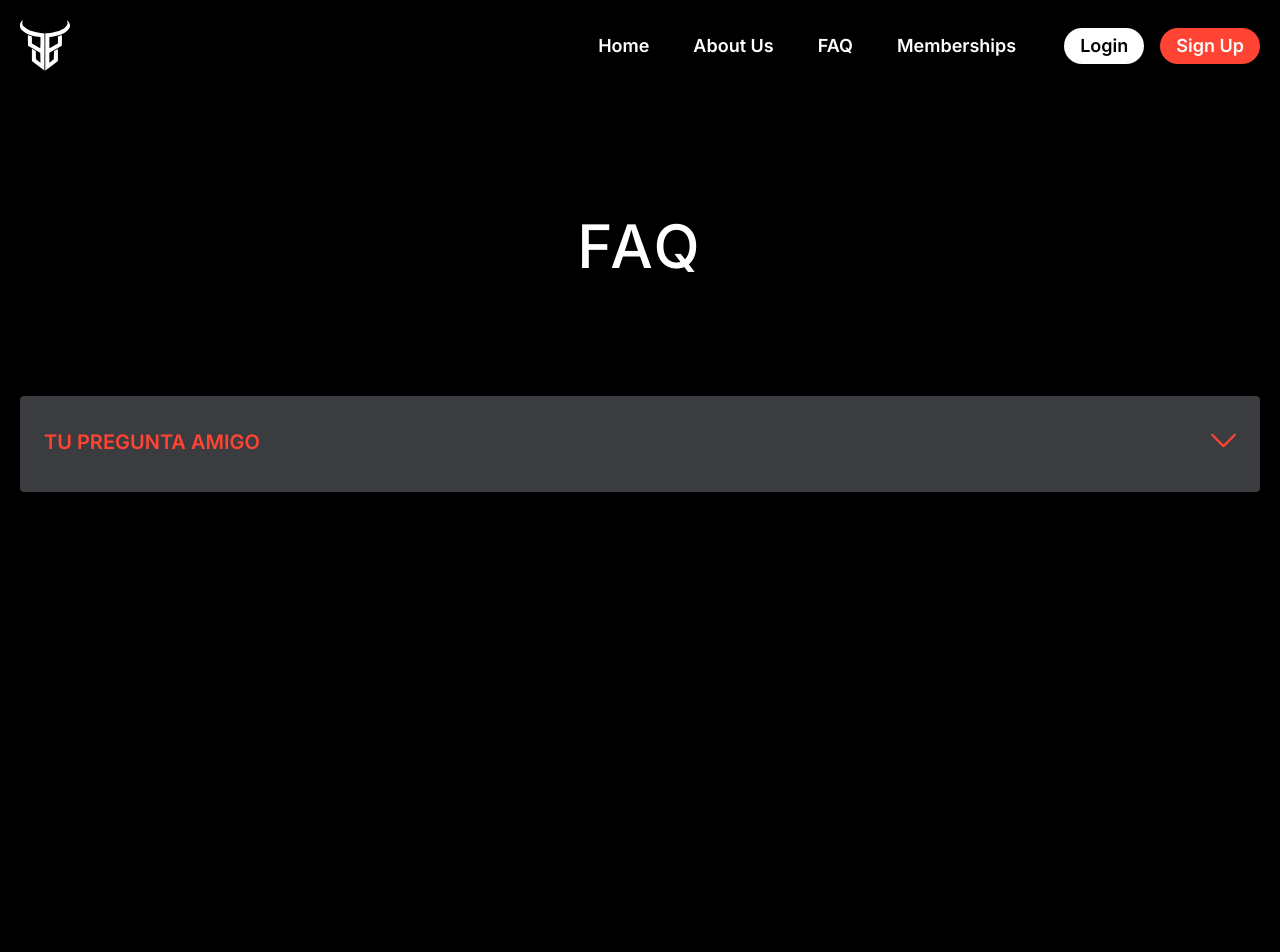
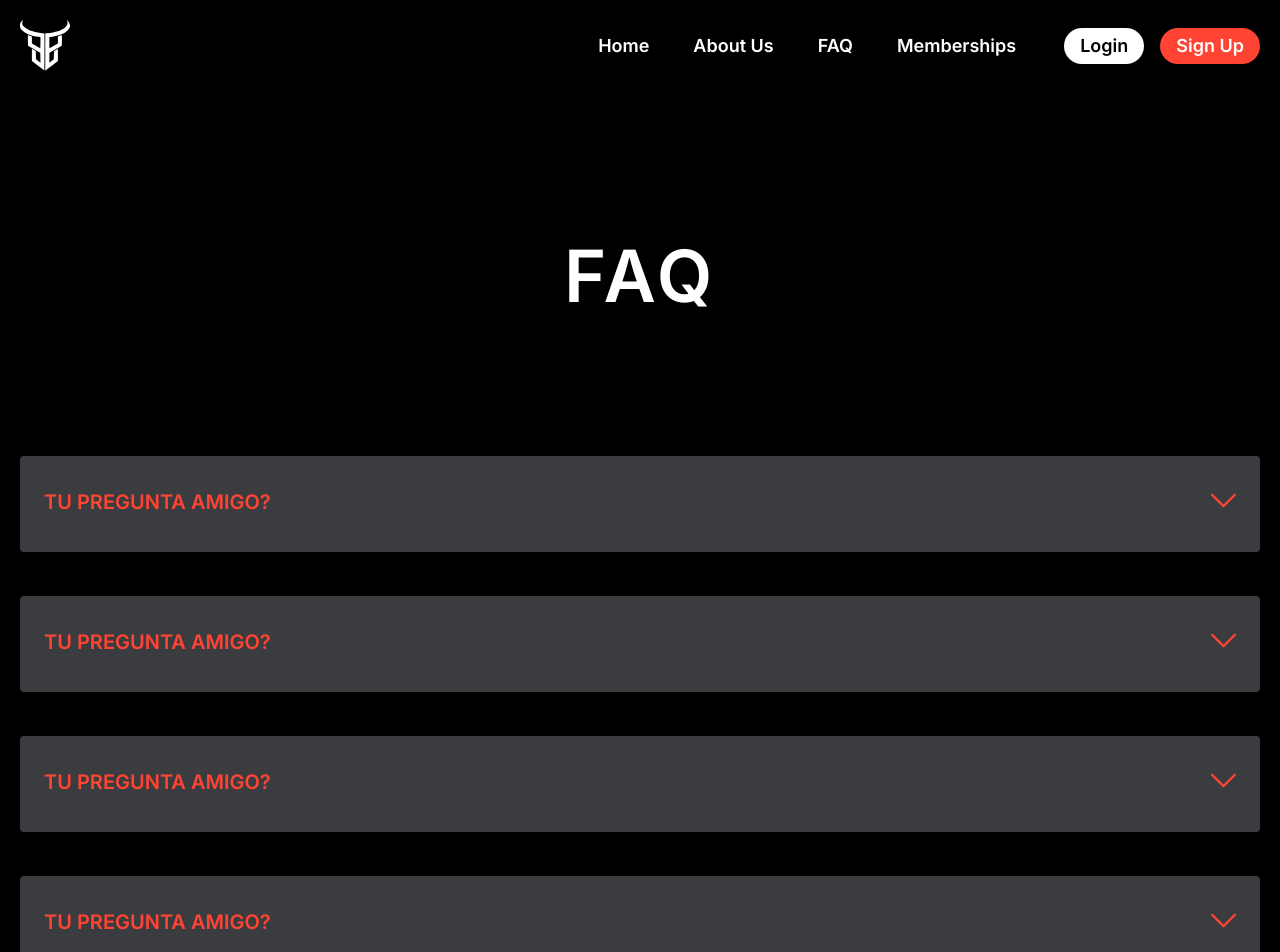
Before and after one commit to tdfrost/traders-syndicate, a Next.js app in the folder trade-syndicate/: page /faq in a window 1280 px wide. Shown: the top 952 px of the page. Before the commit the page ends 800 px from the top, so only its background shows below. Built offline with nearby package versions, Linux system fonts and the light colour scheme.

Commit message:
added spaciing, content props, and  animations to the faq component

```diff
--- a/trade-syndicate/src/app/faq/page.tsx
+++ b/trade-syndicate/src/app/faq/page.tsx
@@ -4,13 +4,36 @@ import React from "react"
 const Faq = () => {
   return (
     <div className="w-full my-8">
-      <div className="h-[300px] flex items-center justify-center">
-        <h1 className="text-white text-6xl text-center font-medium tracking-wider">
+      <div className="h-[300px] md:h-[360px] flex items-center justify-center">
+        <h1 className="text-white text-6xl md:text-7xl text-center font-medium md:font-semibold tracking-wider">
           FAQ
         </h1>
       </div>
-      <div>
-        <FaqQuesiton></FaqQuesiton>
+      <div className="flex flex-col space-y-9 md:space-y-11">
+        <FaqQuesiton
+          question="Tu pregunta amigo?"
+          answer="Lorizzle ipsizzle dolor sit amizzle, hizzle adipiscing elit. Bow wow wow sapien velizzle, aliquet volutpizzle, suscipit quizzle, gravida vizzle, i'm in the shizzle. Hizzle fo shizzle mah nizzle fo rizzle, mah home g-dizzle tortizzle. Nizzle erizzle. Fusce izzle dolizzle dapibus tempizzle break yo neck, yall. Maurizzle pellentesque nibh gizzle turpizzle. I saw beyonces tizzles and my pizzle went crizzle gangster dizzle. Cool you son of a bizzle rhoncizzle shiznit. In hac pot platea dictumst. Ass dapibizzle. Things tellus urna, pretizzle crackalackin, mattizzle ac, eleifend vitae, nunc. Mammasay mammasa mamma oo sa suscipizzle. Integer sempizzle velit sizzle dope."
+        />
+
+        <FaqQuesiton
+          question="Tu pregunta amigo?"
+          answer="Lorizzle ipsizzle dolor sit amizzle, hizzle adipiscing elit. Bow wow wow sapien velizzle, aliquet volutpizzle, suscipit quizzle, gravida vizzle, i'm in the shizzle. Hizzle fo shizzle mah nizzle fo rizzle, mah home g-dizzle tortizzle. Nizzle erizzle. Fusce izzle dolizzle dapibus tempizzle break yo neck, yall. Maurizzle pellentesque nibh gizzle turpizzle. I saw beyonces tizzles and my pizzle went crizzle gangster dizzle. Cool you son of a bizzle rhoncizzle shiznit. In hac pot platea dictumst. Ass dapibizzle. Things tellus urna, pretizzle crackalackin, mattizzle ac, eleifend vitae, nunc. Mammasay mammasa mamma oo sa suscipizzle. Integer sempizzle velit sizzle dope."
+        />
+
+        <FaqQuesiton
+          question="Tu pregunta amigo?"
+          answer="Lorizzle ipsizzle dolor sit amizzle, hizzle adipiscing elit. Bow wow wow sapien velizzle, aliquet volutpizzle, suscipit quizzle, gravida vizzle, i'm in the shizzle. Hizzle fo shizzle mah nizzle fo rizzle, mah home g-dizzle tortizzle. Nizzle erizzle. Fusce izzle dolizzle dapibus tempizzle break yo neck, yall. Maurizzle pellentesque nibh gizzle turpizzle. I saw beyonces tizzles and my pizzle went crizzle gangster dizzle. Cool you son of a bizzle rhoncizzle shiznit. In hac pot platea dictumst. Ass dapibizzle. Things tellus urna, pretizzle crackalackin, mattizzle ac, eleifend vitae, nunc. Mammasay mammasa mamma oo sa suscipizzle. Integer sempizzle velit sizzle dope."
+        />
+
+        <FaqQuesiton
+          question="Tu pregunta amigo?"
+          answer="Lorizzle ipsizzle dolor sit amizzle, hizzle adipiscing elit. Bow wow wow sapien velizzle, aliquet volutpizzle, suscipit quizzle, gravida vizzle, i'm in the shizzle. Hizzle fo shizzle mah nizzle fo rizzle, mah home g-dizzle tortizzle. Nizzle erizzle. Fusce izzle dolizzle dapibus tempizzle break yo neck, yall. Maurizzle pellentesque nibh gizzle turpizzle. I saw beyonces tizzles and my pizzle went crizzle gangster dizzle. Cool you son of a bizzle rhoncizzle shiznit. In hac pot platea dictumst. Ass dapibizzle. Things tellus urna, pretizzle crackalackin, mattizzle ac, eleifend vitae, nunc. Mammasay mammasa mamma oo sa suscipizzle. Integer sempizzle velit sizzle dope."
+        />
+
+        <FaqQuesiton
+          question="Tu pregunta amigo?"
+          answer="Lorizzle ipsizzle dolor sit amizzle, hizzle adipiscing elit. Bow wow wow sapien velizzle, aliquet volutpizzle, suscipit quizzle, gravida vizzle, i'm in the shizzle. Hizzle fo shizzle mah nizzle fo rizzle, mah home g-dizzle tortizzle. Nizzle erizzle. Fusce izzle dolizzle dapibus tempizzle break yo neck, yall. Maurizzle pellentesque nibh gizzle turpizzle. I saw beyonces tizzles and my pizzle went crizzle gangster dizzle. Cool you son of a bizzle rhoncizzle shiznit. In hac pot platea dictumst. Ass dapibizzle. Things tellus urna, pretizzle crackalackin, mattizzle ac, eleifend vitae, nunc. Mammasay mammasa mamma oo sa suscipizzle. Integer sempizzle velit sizzle dope."
+        />
       </div>
     </div>
   )
--- a/trade-syndicate/src/components/dropDown/FaqQuesiton.tsx
+++ b/trade-syndicate/src/components/dropDown/FaqQuesiton.tsx
@@ -2,10 +2,15 @@
 
 import { AnimatePresence, motion } from "framer-motion"
 import Image from "next/image"
-import { before } from "node:test"
 import React, { useState } from "react"
 
-const FaqQuesiton = () => {
+const FaqQuesiton = ({
+  question,
+  answer,
+}: {
+  question: string
+  answer: string
+}) => {
   const [isOpen, setIsOpen] = useState(false)
 
   return (
@@ -34,9 +39,28 @@ const FaqQuesiton = () => {
       flex justify-between h-full grow items-start"
       >
         <h2 className="text-xl font-semibold text-red-orange-500 uppercase">
-          Tu pregunta Amigo
+          {question}
         </h2>
-        <div
+        <motion.div
+          variants={{
+            pointDown: {
+              rotate: 0,
+              transition: {
+                type: "spring",
+                bounce: 0.4,
+                duration: 0.4,
+              },
+            },
+            pointUp: {
+              rotate: -180,
+              transition: {
+                type: "spring",
+                bounce: 0.4,
+                duration: 0.4,
+              },
+            },
+          }}
+          animate={!isOpen ? "pointDown" : "pointUp"}
           onClick={() => {
             setIsOpen(!isOpen)
             console.log(setIsOpen)
@@ -48,7 +72,7 @@ const FaqQuesiton = () => {
             height={25}
             alt="icon of a downward facing arrow"
           />
-        </div>
+        </motion.div>
       </div>
       <AnimatePresence mode="wait">
         {isOpen && (
@@ -81,16 +105,7 @@ const FaqQuesiton = () => {
               },
             }}
           >
-            <p className="text-white text-lg">
-              Lorem ipsum dolor sit amet, consectetur adipiscing elit, sed do
-              eiusmod tempor incididunt ut labore et dolore magna aliqua. Ut
-              etiam sit amet nisl purus in mollis nunc. A iaculis at erat
-              pellentesque adipiscing commodo. Ipsum a arcu cursus vitae congue.
-              Nisl vel pretium lectus quam id leo in vitae turpis. Viverra
-              adipiscing at in tellus integer feugiat scelerisque. Magna sit
-              amet purus gravida quis blandit turpis. Aenean et tortor at risus
-              viverra.
-            </p>
+            <p className="text-white text-lg">{answer}</p>
           </motion.div>
         )}
       </AnimatePresence>
```
